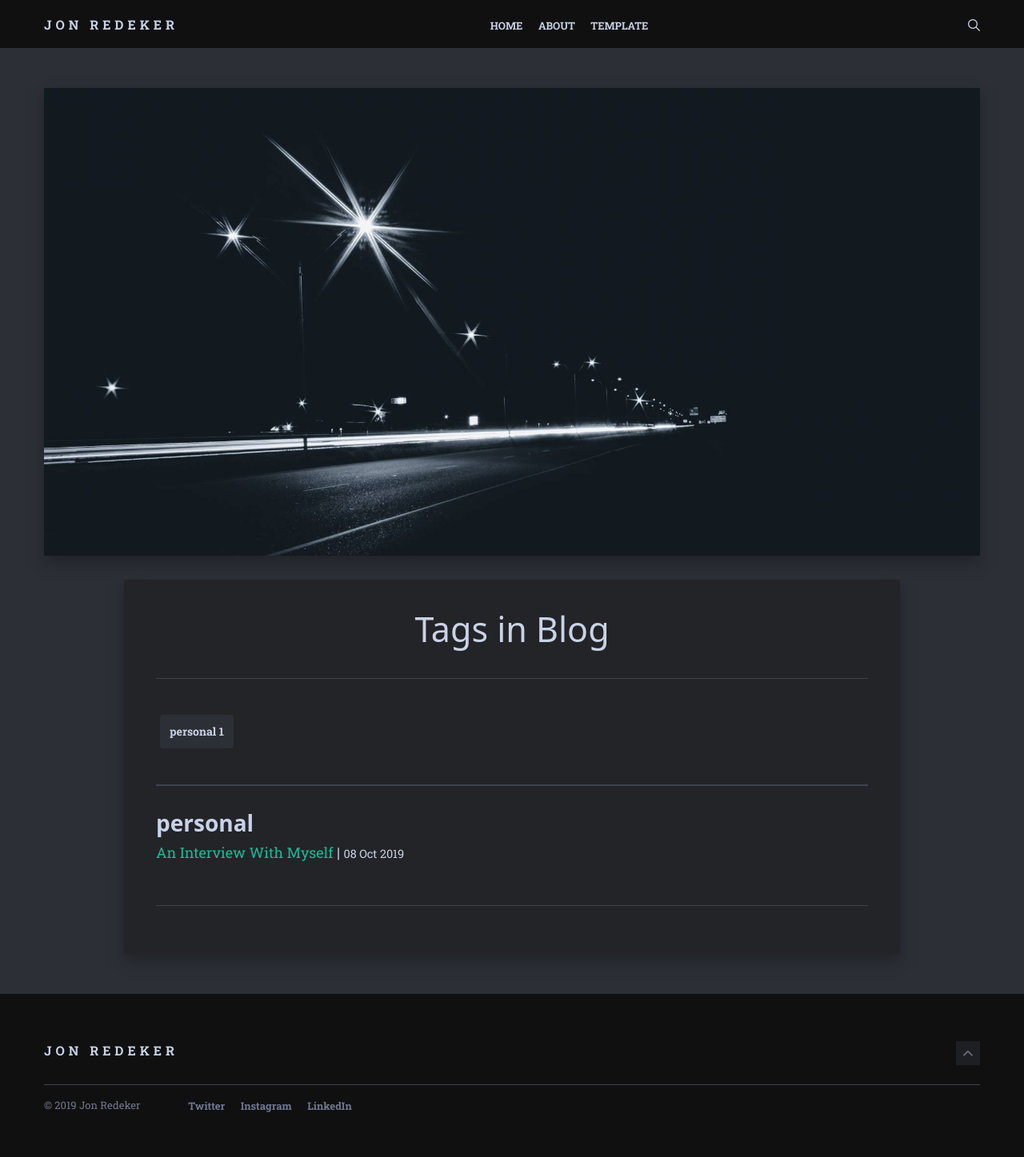
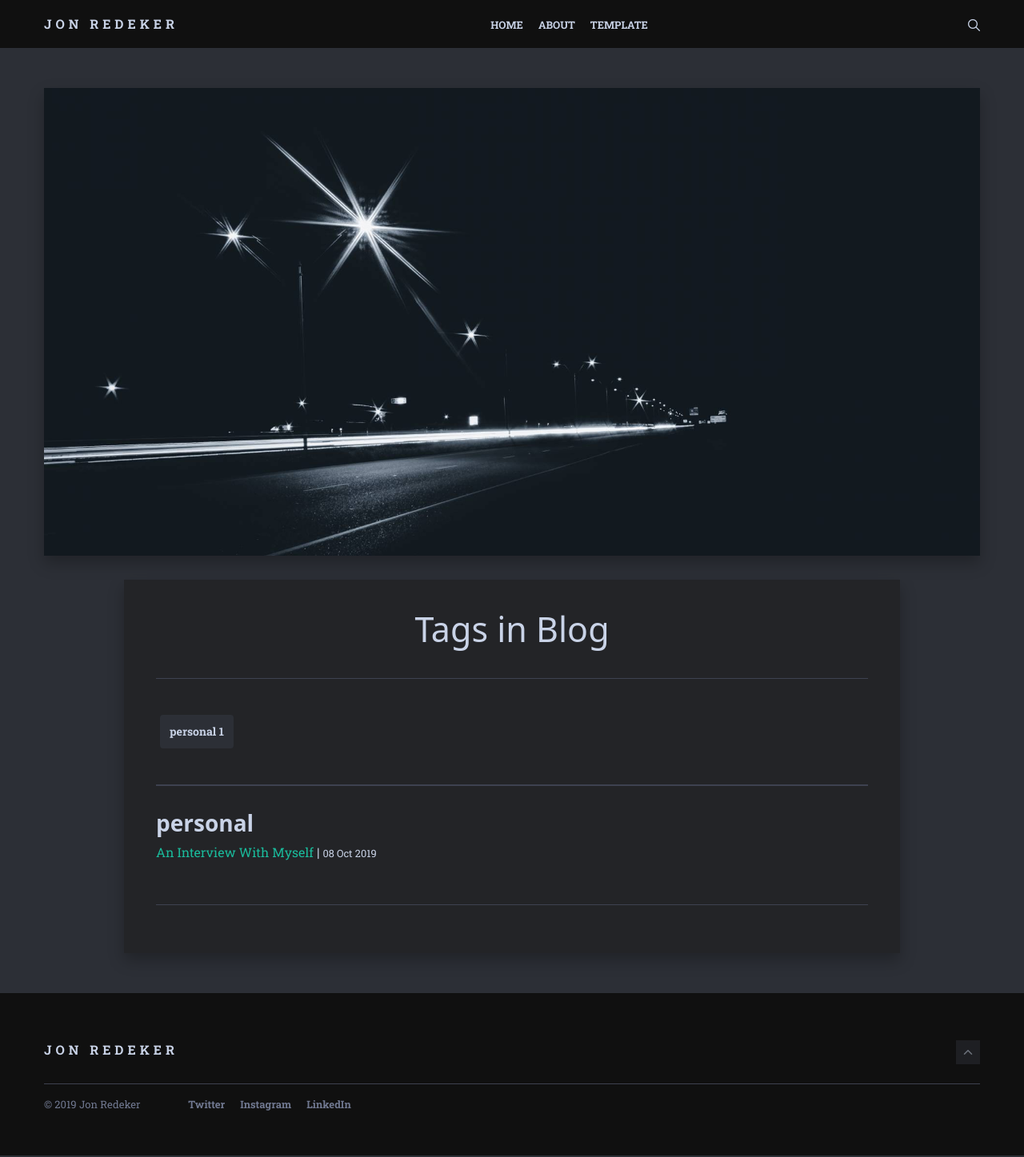
Before and after one commit to JRedeker/jonredeker.com, a Jekyll site: the page built from tags.html, in a window 1280 px wide. Shown: the whole page at 80% size. Built offline with Jekyll 4.4.1, drawn with Linux system fonts in a browser that asks for light colours; nearby versions of some CDN libraries; a script that is not in the unit is left out.

Commit message:
Update base font size

```diff
--- a/_sass/2-base/_base.scss
+++ b/_sass/2-base/_base.scss
@@ -1,5 +1,5 @@
 // Body
-$base-font-size: 18px;
+$base-font-size: 16px;
 $base-font-style: normal;
 $base-font-variant: normal;
 $base-font-weight: normal;
```
